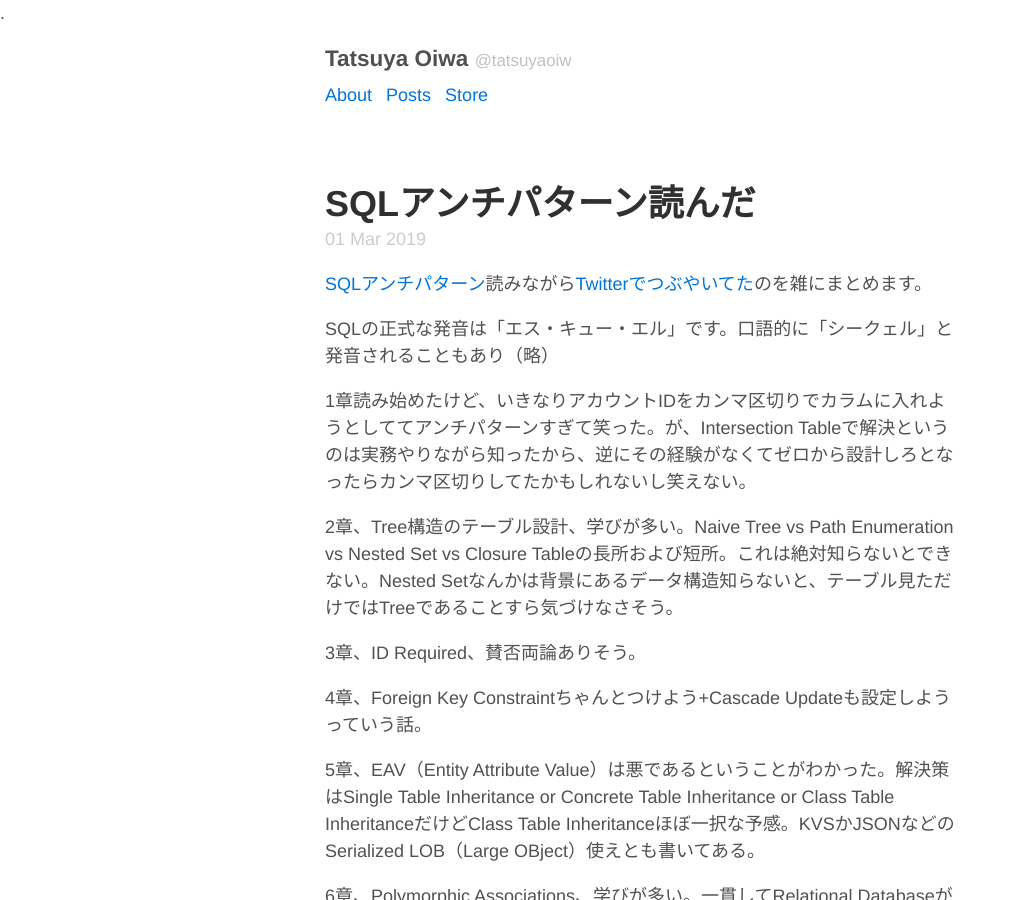
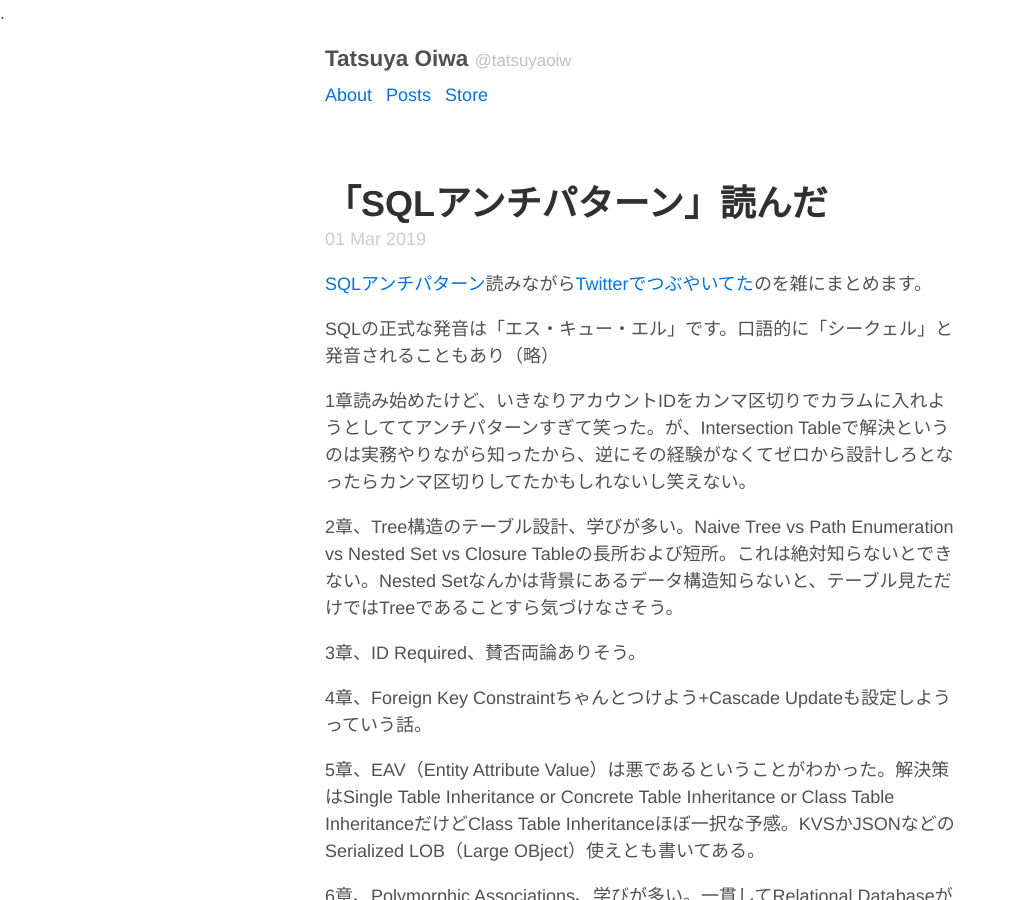
Before and after one commit to tatsuya/tatsuyaoiw.github.io, a Jekyll site: the page built from _posts/2019-03-02-sql-antipatterns.md, in a window 1280 px wide and 900 px high. Shown: the whole window, without its empty margins (0-1015 px from the left). Built offline with Jekyll 4.4.1, drawn with Linux system fonts in a browser that asks for light colours; comment, search, counter and statistics services are not loaded.

```diff
--- a/_posts/2019-03-02-sql-antipatterns.md
+++ b/_posts/2019-03-02-sql-antipatterns.md
@@ -1,6 +1,6 @@
 ---
 layout: post
-title: SQLアンチパターン読んだ
+title: 「SQLアンチパターン」読んだ
 date: 2019-03-01 10:58
 published: true
 ---
```
